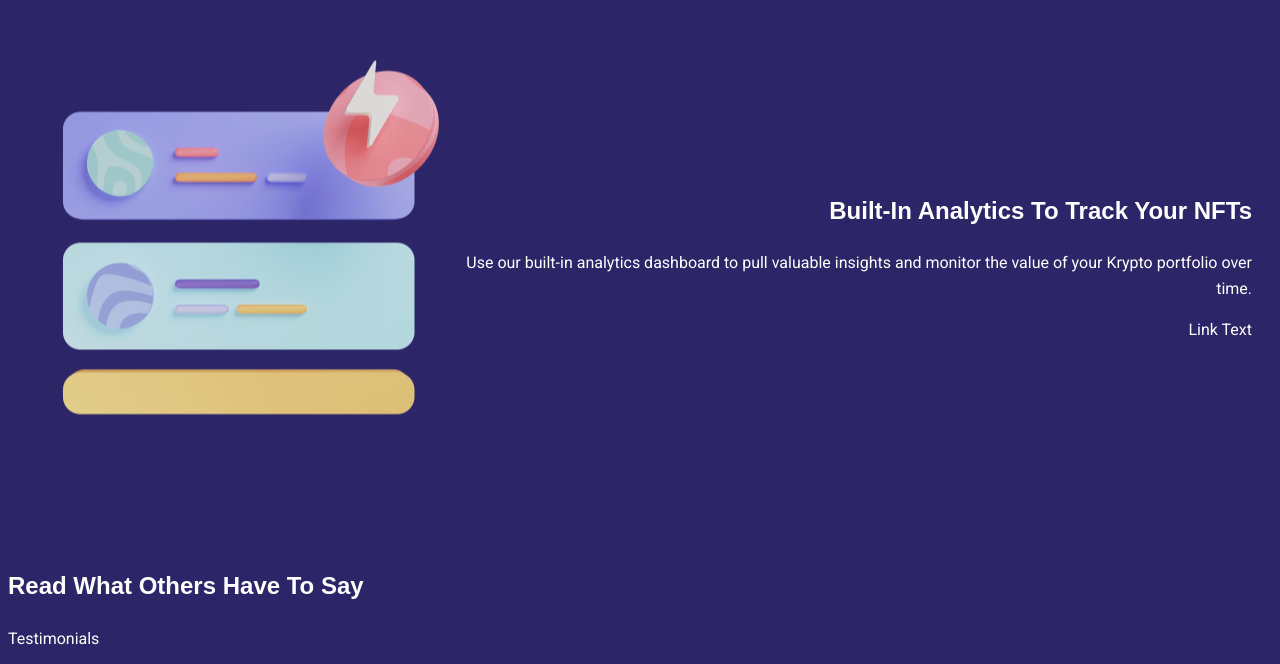
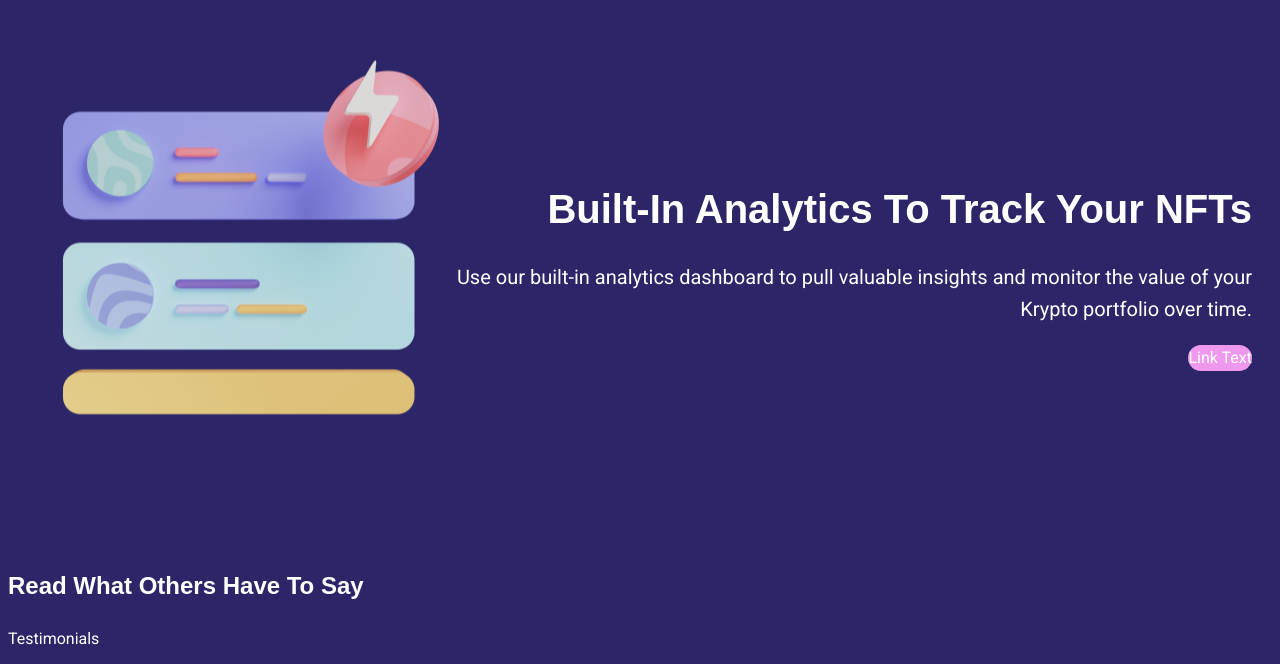
Before and after one commit to NJIT-WIS/nft-site-cdasilvasantos, a website: page docs/index.html in a window 1280 px wide. Shown: the part 1125-1789 px from the top of the page. Drawn offline with Linux system fonts and the light colour scheme; files that its build step writes are made by us from their sources; a web font is replaced by a local one.

Commit message:
updated index to match css,  added hero in css

```diff
--- a/docs/css/main.css
+++ b/docs/css/main.css
@@ -172,3 +172,41 @@ footer {
 .pill-link-black-button:hover {
     background-color: var(--acent-color);
 }
+
+.hero_center.ready {
+    display: flex;
+    align-items: center;
+    justify-content: center;
+}
+
+.hero_center .hero-content {
+    text-align: center;
+}
+
+.hero_center .hero-content h1,
+.hero-content h2 {
+    font-size: 2.5rem;
+    margin-bottom: 20px;
+}
+
+.hero_center .hero-content p,
+.hero-content p {
+    font-size: 1.25rem;
+    margin-bottom: 20px;
+}
+
+.hero_center .hero-content a.pill-link-black-button,
+.hero-content a {
+    display: inline-block;
+    padding: 10px, 30px;
+    border-radius: 50px;
+    background-color: var(--secondary-color);
+    color: #fff;
+    text-decoration: none;
+    transition: background-color 0.3s ease;
+}
+
+.hero_center .hero-content a.pill-link-black-button:hover,
+.hero-content a:hover {
+    background-color: var(--acent-color);
+}
--- a/docs/index.html
+++ b/docs/index.html
@@ -8,7 +8,7 @@
     <meta name="author" content="Chiara daSilva Santos">
 
     <title>KRYPTO</title>
-    <link rel="stylesheet" href="main.css">
+    <link rel="stylesheet" href="css/main.css">
     <link rel="preload" href="https://cdnj.cloudflare.com/ajax/libs/font-awesome/6.0.0-beta2/css/all.min.css"
         as="stylesheet" onload="this.onload=null;this.rel='stylesheet'">
     <noscript>
```
